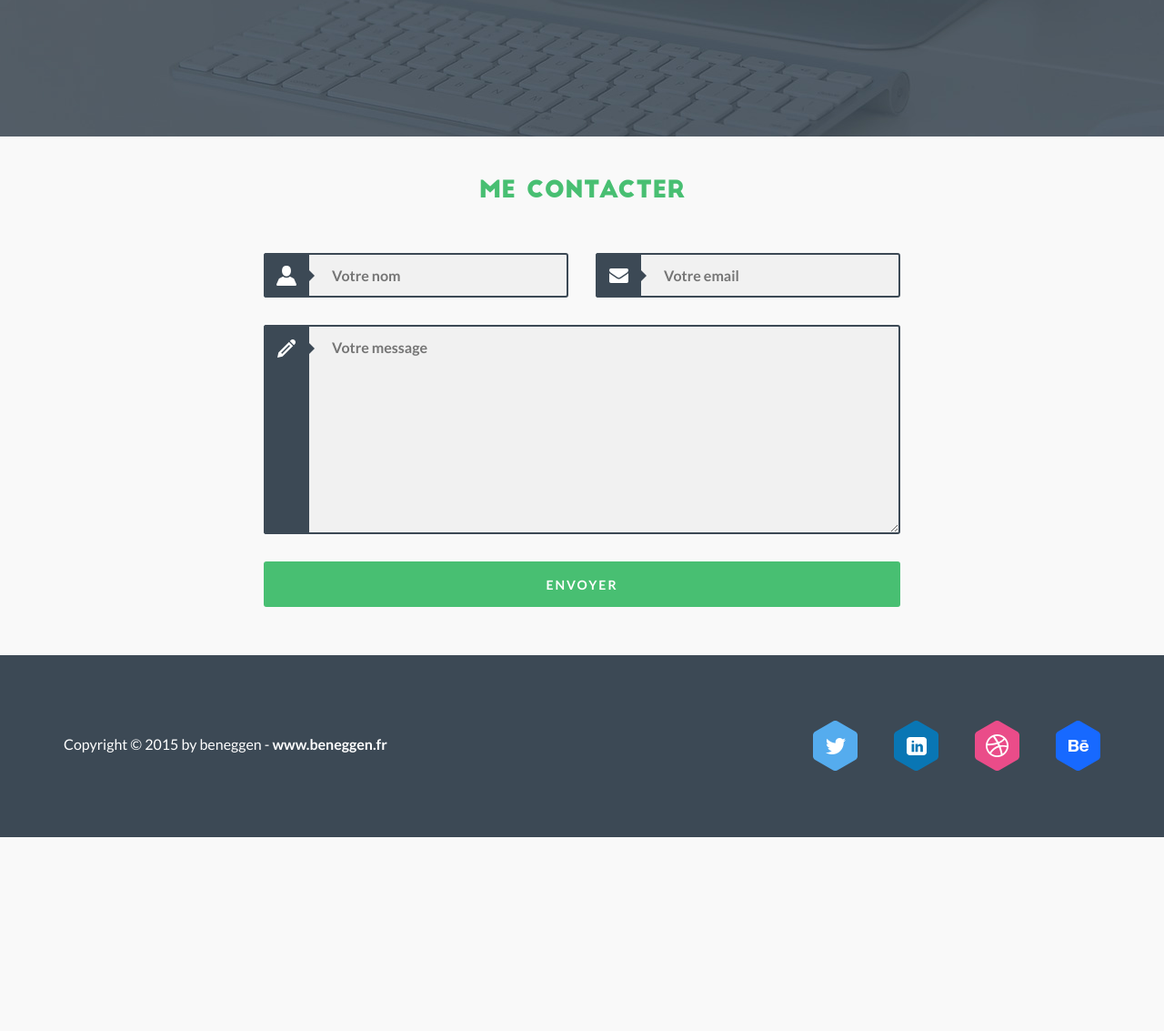
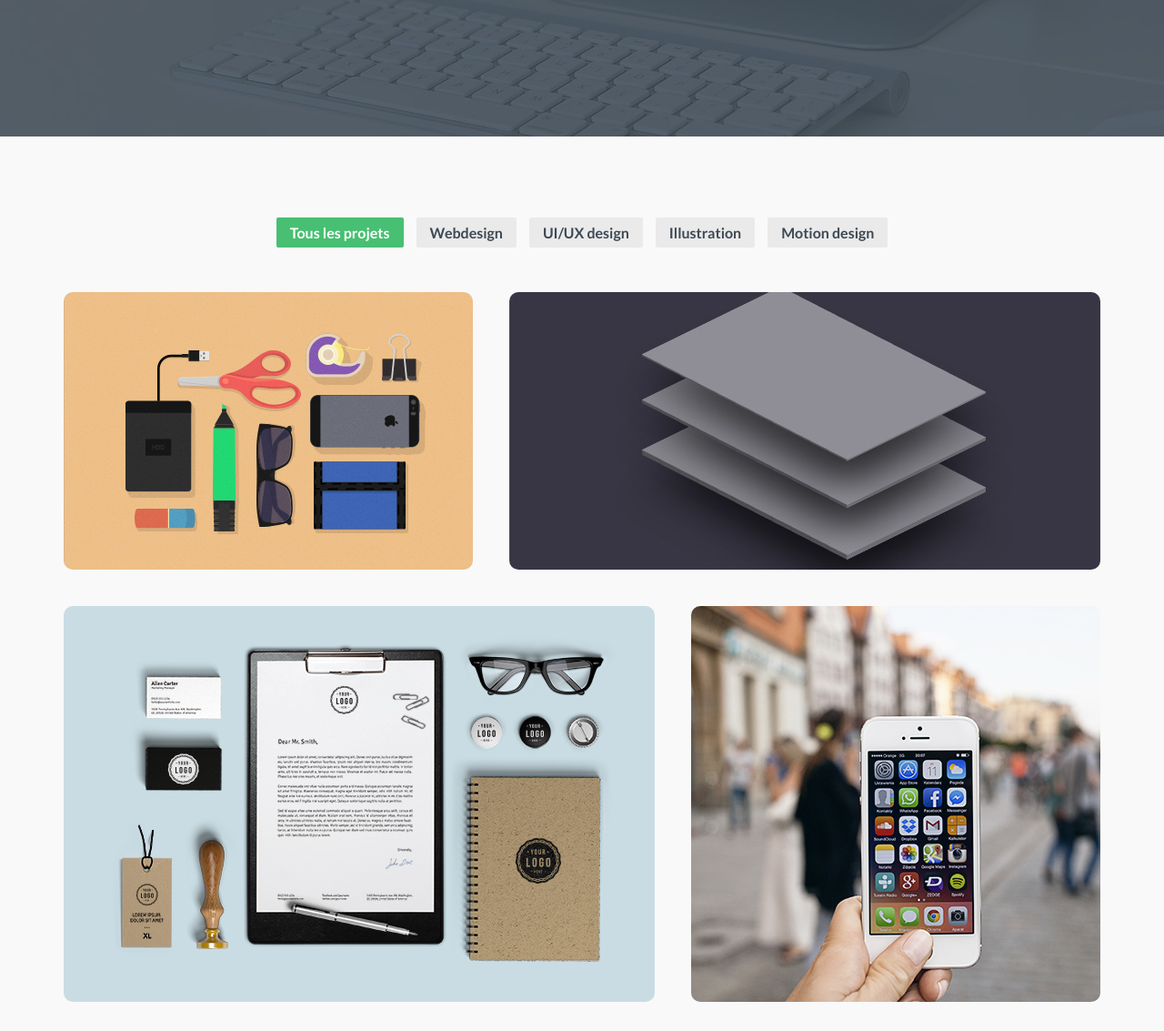
Before and after one commit to ylytvyn/foliac, a plain HTML site: page index.html in a window 1280 px wide. Shown: the part 500-1633 px from the top of the page at 91% size. Before the commit the page ends 1420 px from the top, so only its background shows below. Drawn offline with Linux system fonts and the light colour scheme.

Commit message:
portfolio + about blocks

```diff
--- a/css/styles.css
+++ b/css/styles.css
@@ -81,7 +81,7 @@ body, html {
 	position: fixed;
 	left: 0;
 	top: 0;
-	z-index: 1;
+	z-index: 2;
 	width: 100%;
 	min-width: 1180px;
 	background: rgba(60, 73, 85, .8);
@@ -159,12 +159,16 @@ body, html {
 	padding: 10px 20px;
 }
 
+[class^="foliac-btn"]:hover {
+	color: #fff;
+}
+
 [class$="-green"] {
 	color: var(--color-green);
 }
 
-[class$="-green"]:hover {
-	color: #fff;
+[class$="-grey"] {
+	color: var(--color-grey);
 }
 
 .foliac-footer {
@@ -328,3 +332,143 @@ body, html {
 	background-image: url('../images/crayon.png');
 	background-position: center 16px;
 }
+
+.foliac-portfolio {
+	padding: 96px 0 59px;
+}
+
+.foliac-portfolio-menu {
+	text-align: center;
+	font-size: 0;
+	margin-bottom: 56px;
+}
+
+.foliac-portfolio-menu li {
+	display: inline-block;
+	font-size: 16px;
+	font-weight: 700;
+	margin: 0 7px;
+}
+
+.foliac-portfolio-menu li a {
+	color: var(--color-grey);
+	text-decoration: none;
+	padding: 7px 15px;
+	background: #eaeaea;
+	border-radius: 2px;
+}
+
+.foliac-portfolio-menu li a:hover,
+.foliac-portfolio-menu li.foliac-portfolio-menu__active a {
+	background: var(--color-green);
+	color: #fff;
+}
+
+.foliac-grid-1 {
+	width: 39.5%;
+}
+
+.foliac-grid-2 {
+	width: 57%;
+}
+
+.foliac-portfolio-items {
+	overflow: hidden;
+}
+
+.foliac-portfolio-item {
+	float: left;
+	margin: 0 3.5% 40px 0;
+	height: 305px;
+	border-radius: 10px;
+	overflow: hidden;
+	position: relative;
+	cursor: pointer;
+}
+
+.foliac-portfolio-item:nth-child(2n) {
+	margin-right: 0;
+}
+
+.foliac-grid-height {
+	height: 435px;
+}
+
+.foliac-portfolio-item img {
+	min-width: 100%;
+	min-height: 100%;
+	max-width: none;
+	position: absolute;
+	margin: auto;
+	left: 0;
+	top: 0;
+	right: 0;
+	bottom: 0;
+}
+
+.foliac-portfolio-item-hover {
+	width: 100%;
+	height: 100%;
+	position: absolute;
+	background: rgba(72, 191, 114, .8);
+	color: #fff;
+	text-align: center;
+	line-height: 30px;
+	top: -100%;
+}
+
+.foliac-portfolio-item:hover .foliac-portfolio-item-hover {
+	top: 0;
+}
+
+.foliac-portfolio-item-hover h2 {
+	font-size: 30px;
+	font-weight: 700;
+}
+
+.foliac-portfolio-item-hover div {
+	position: absolute;
+	width: 100%;
+	top: 50%;
+	transform: translateY(-50%);
+}
+
+.foliac-author {
+	background: url('../images/man-bg.jpg') no-repeat top center;
+	position: relative;
+	padding: 85px 0 97px;
+}
+
+.foliac-author::after {
+	content: '';
+	width: 100%;
+	height: 100%;
+	position: absolute;
+	top: 0;
+	left: 0;
+	background: rgba(60, 73, 85, .7);
+}
+
+.foliac-about {
+	position: relative;
+	z-index: 1;
+	color: #fff;
+	padding-left: 51.7%;
+	width: 90%;
+}
+
+.foliac-about h2 {
+	font-size: 30px;
+	font-weight: 700;
+	line-height: 39px;
+}
+
+.foliac-about h3 {
+	font-size: 22px;
+	margin-bottom: 30px;
+}
+
+.foliac-about p {
+	line-height: 26px;
+	margin-bottom: 40px;
+}
--- a/index.html
+++ b/index.html
@@ -39,6 +39,67 @@
 		</div>
 	</header>
 	<main>
+		<section class="foliac-portfolio">
+			<div class="container">
+				<ul class="foliac-portfolio-menu">
+					<li class="foliac-portfolio-menu__active"><a href="#">Tous les projets</a></li>
+					<li><a href="#">Webdesign</a></li>
+					<li><a href="#">UI/UX design</a></li>
+					<li><a href="#">Illustration</a></li>
+					<li><a href="#">Motion design</a></li>
+				</ul>
+				<div class="foliac-portfolio-items">
+					<div class="foliac-portfolio-item foliac-grid-1">
+						<img src="images/portfolio-1.jpg" alt="Work">
+						<div class="foliac-portfolio-item-hover">
+							<div>
+								<h2>Forest app</h2>
+								<p>application mobile</p>
+							</div>
+						</div>
+					</div>
+					<div class="foliac-portfolio-item foliac-grid-2">
+						<img src="images/portfolio-2.jpg" alt="Work">
+						<div class="foliac-portfolio-item-hover">
+							<div>
+								<h2>Forest app</h2>
+								<p>application mobile</p>
+							</div>
+						</div>
+					</div>
+					<div class="foliac-portfolio-item foliac-grid-2 foliac-grid-height">
+						<img src="images/portfolio-3.jpg" alt="Work">
+						<div class="foliac-portfolio-item-hover">
+							<div>
+								<h2>Forest app</h2>
+								<p>application mobile</p>
+							</div>
+						</div>
+					</div>
+					<div class="foliac-portfolio-item foliac-grid-1 foliac-grid-height">
+						<img src="images/portfolio-4.jpg" alt="Work">
+						<div class="foliac-portfolio-item-hover">
+							<div>
+								<h2>Forest app</h2>
+								<p>application mobile</p>
+							</div>
+						</div>
+					</div>
+				</div>
+			</div>
+		</section>
+
+		<section class="foliac-author">
+			<div class="container">
+				<div class="foliac-about">
+					<h2>Michel Dupont</h2>
+					<h3>Webdesigner, illustrateur, auteur</h3>
+					<p>Lorem ipsum dolor sit amet, consectetur adipisicing elit, sed do eiusmod tempor incididunt ut labore et dolore magna aliqua. Ut enim ad minim veniam, quis nostrud exercitation ullamco laboris nisi ut aliquip ex ea commodo consequat. Duis aute irure dolor in reprehenderit in voluptate velit esse cillum dolore eu fugiat nulla pariatur.</p>
+					<a href="#" class="foliac-btn-grey">me contacter</a>
+				</div>
+			</div>
+		</section>
+
 		<section class="foliac-contact">
 			<div class="container">
 				<p class="foliac-form-title">Me contacter</p>
```
Also changed, not shown: images/man-bg.jpg (added), images/portfolio-1.jpg (added), images/portfolio-2.jpg (added), images/portfolio-3.jpg (added), images/portfolio-4.jpg (added).
